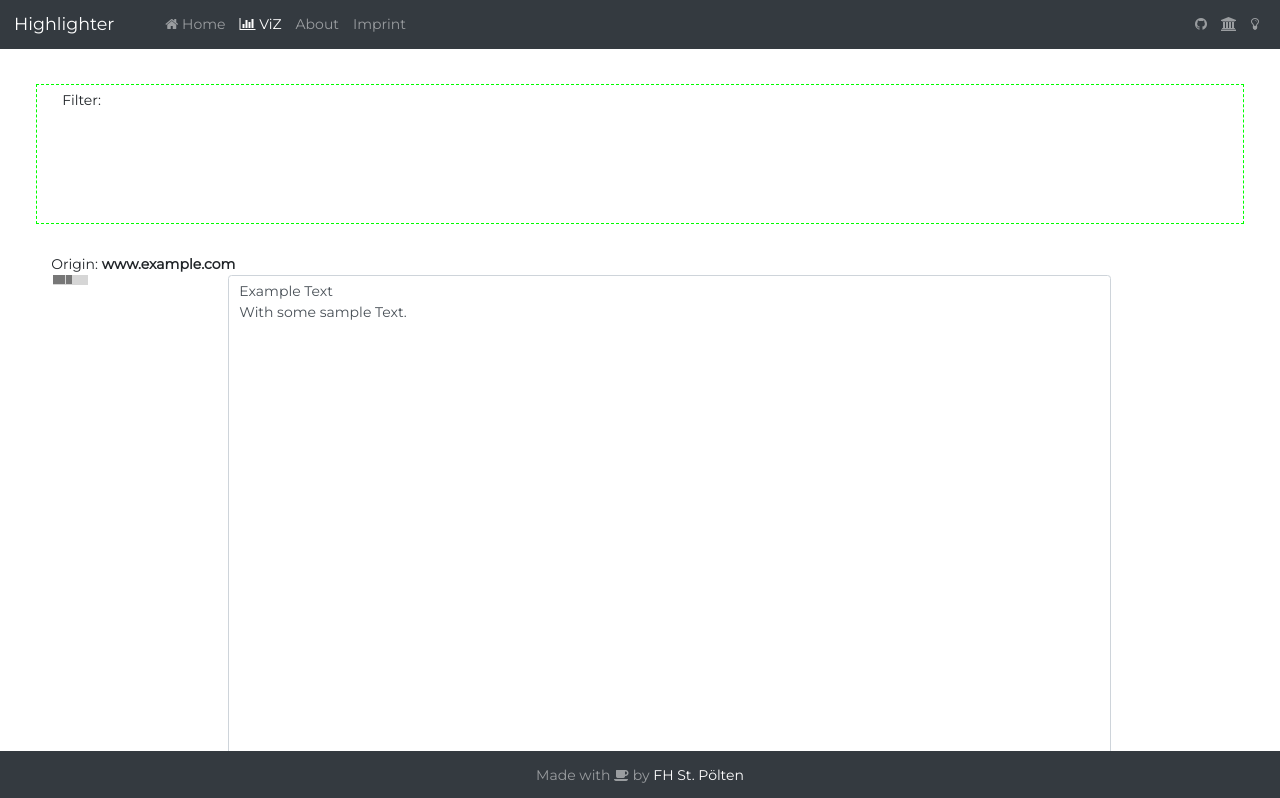
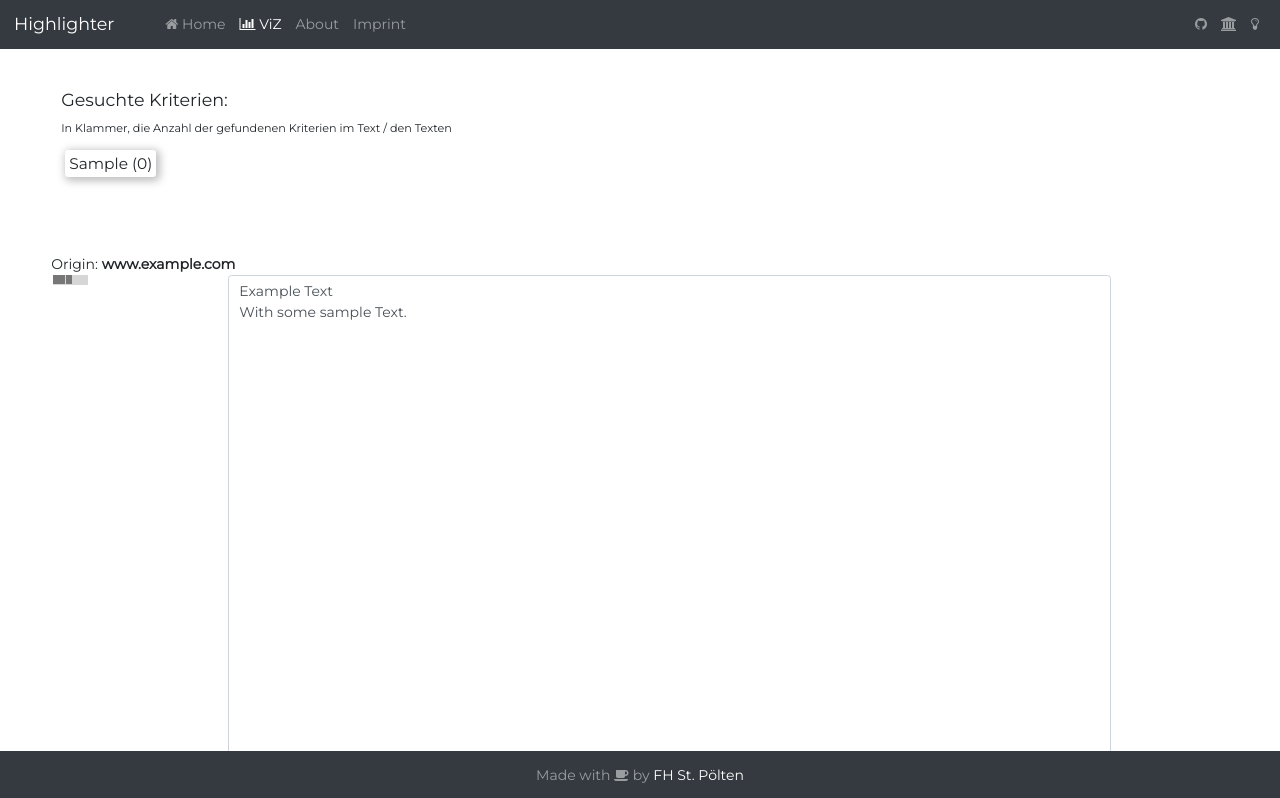
Before and after one commit to fhstp/highlighter-webapp, an Angular app: page /#/viz in a window 1280 px wide. Shown: the top 798 px of the page. Built offline with nearby package versions, Linux system fonts and the light colour scheme.

Commit message:
Finishes the temporary solution for tags. (rerfs # 31)

```diff
--- a/src/app/app.module.ts
+++ b/src/app/app.module.ts
@@ -18,6 +18,7 @@ import { DataStorageService } from './shared/data-storage.service';
 import { ConfirmDialogComponent } from './util/modals/confirm-dialog/confirm-dialog.component';
 import { InputDialogComponent } from './util/modals/input-dialog/input-dialog.component';
 import { MessageDialogComponent } from './util/modals/message-dialog/message-dialog.component';
+import { TagFilterComponent } from './ui/tag-filter/tag-filter.component';
 
 @NgModule({
   declarations: [
@@ -30,7 +31,8 @@ import { MessageDialogComponent } from './util/modals/message-dialog/message-dia
     VizComponent,
     ConfirmDialogComponent,
     InputDialogComponent,
-    MessageDialogComponent
+    MessageDialogComponent,
+    TagFilterComponent
   ],
   imports: [
     BrowserModule,
--- a/src/app/subsites/viz/viz.component.css
+++ b/src/app/subsites/viz/viz.component.css
@@ -40,7 +40,6 @@
 .filterSection {
     min-height: 140px;
     height: 100%;
-    border: 1px dashed lime;
     margin: -20px 0 30px 0;
     padding: 5px 25px 5px 25px;
     overflow: auto;
--- a/src/app/subsites/viz/viz.component.html
+++ b/src/app/subsites/viz/viz.component.html
@@ -1,7 +1,9 @@
 <div class="containerAlt">
   <div class="row">
     <div class="col-md-12 filterSection">
-      <p>Filter:</p>
+      <h5>Gesuchte Kriterien:</h5>
+      <p><small>In Klammer, die Anzahl der gefundenen Kriterien im Text / den Texten</small></p>
+      <app-tag-filter></app-tag-filter>
     </div>
   </div>
 
--- /dev/null
+++ b/src/app/ui/tag-filter/tag-filter.component.css
@@ -0,0 +1,12 @@
+.tagWrapper {
+    display: inline;
+}
+
+.spanTags {
+    padding: 4px;
+    margin-left: 4px;
+    margin-right: 4px;
+    font-size: 1.1em;
+    -webkit-box-shadow: 2px 2px 8px 2px #BEBEBE;
+    box-shadow: 2px 2px 8px 2px #BEBEBE;
+}
--- /dev/null
+++ b/src/app/ui/tag-filter/tag-filter.component.html
@@ -0,0 +1,6 @@
+<div class="tagWrapper">
+  <span *ngFor="let term of searchTerms; let i = index;"
+    class='spanTags' [style.background-color]="rulesClean[i]">
+    {{ term }}
+    ({{ foundOcc[i].length > 1 ? foundOcc[i].length : 0}})</span>
+</div>
--- /dev/null
+++ b/src/app/ui/tag-filter/tag-filter.component.ts
@@ -0,0 +1,52 @@
+import { Component, OnInit } from '@angular/core';
+import { DataStorageService } from 'src/app/shared/data-storage.service';
+import { zip } from 'rxjs';
+import { map } from 'rxjs/operators';
+
+@Component({
+  selector: 'app-tag-filter',
+  templateUrl: './tag-filter.component.html',
+  styleUrls: ['./tag-filter.component.css']
+})
+export class TagFilterComponent implements OnInit {
+
+  tagFilterData: any;
+  searchTerms: string[];
+  foundOcc: Object[];
+  styleRules: Map<string, string>;
+
+  rulesClean: string[];
+
+  constructor(private dataStorage: DataStorageService) {}
+
+  ngOnInit() {
+    // Combine both observable streams together and wait till both "finished" with zip
+    this.tagFilterData = zip(
+      this.dataStorage.currentData,
+      this.dataStorage.currentColors
+    )
+      .pipe(
+        map(([first, second]) => {
+          return {
+            searchTerms: first.searchTerms,
+            foundOcc: first.found_occurences,
+            styleRules: second
+          };
+        })
+      )
+      .subscribe(data => {
+        this.assembleTags(data);
+      });
+  }
+
+  assembleTags(data: any) {
+    this.searchTerms = data.searchTerms;
+    this.foundOcc = data.foundOcc;
+    this.styleRules = data.styleRules;
+
+    this.rulesClean = this.searchTerms.map(e => {
+      const rule = this.styleRules.get('.' + e.toLowerCase());
+      return rule;
+    });
+  }
+}
```
Also changed, not shown: src/app/persistance.service.ts (added, +38 -0 lines), 1 other file (tests, documents, lock files or other folders).
